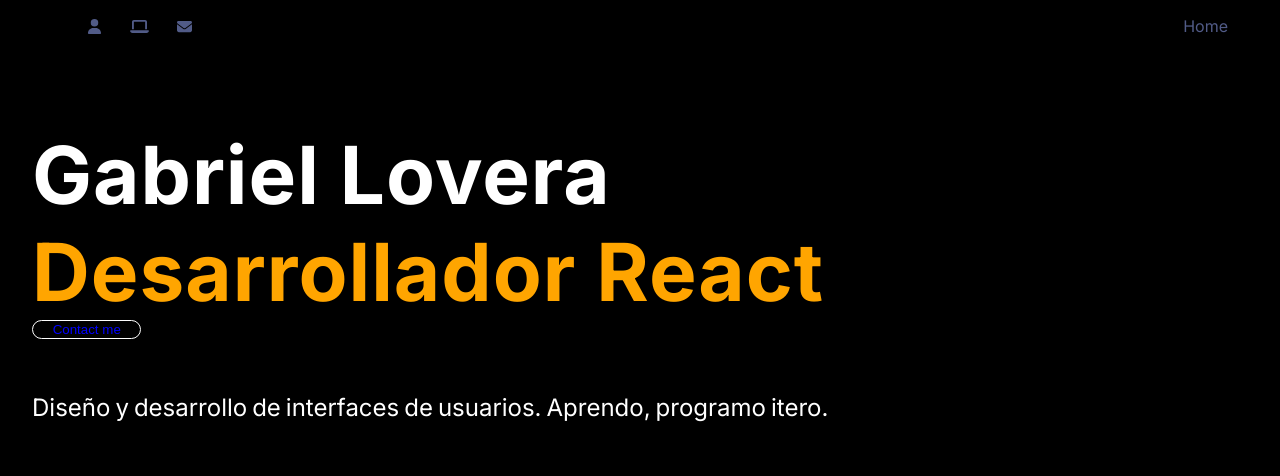
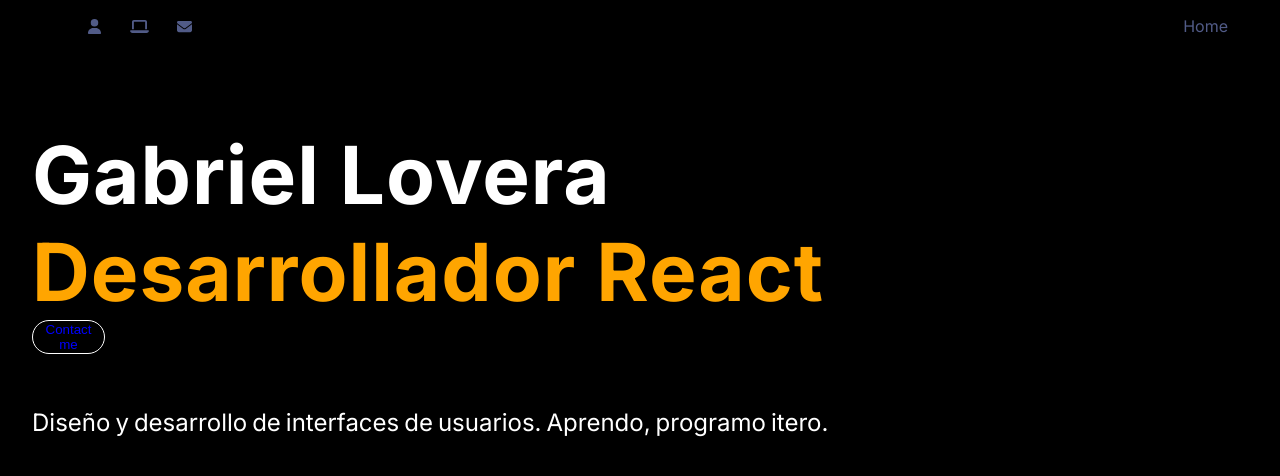
Before and after one commit to loveragabriel/gabriel, a Next.js app: page / in a window 1280 px wide. Shown: the top 476 px of the page. Built offline with nearby package versions, Linux system fonts and the light colour scheme.

Commit message:
ajusto width button

```diff
--- a/src/components/heroButton/hero_button.module.css
+++ b/src/components/heroButton/hero_button.module.css
@@ -2,7 +2,7 @@
     cursor: pointer;
     border-radius: 50px;
     border: solid 0.3px white;
-    width: 30%;
+    width: 40%;
     background-color: transparent; /* Set background color to transparent */
     color: blue;
     transition: .2s;
@@ -25,3 +25,14 @@
     transform: scale(.9);
     z-index: -1;
   }
+
+  @media (min-width:400px){
+    .button{
+        width: 30%;
+    }
+  }
+  @media (min-width:1000px){
+    .button{
+        width: 20%;
+    }
+  }
```
